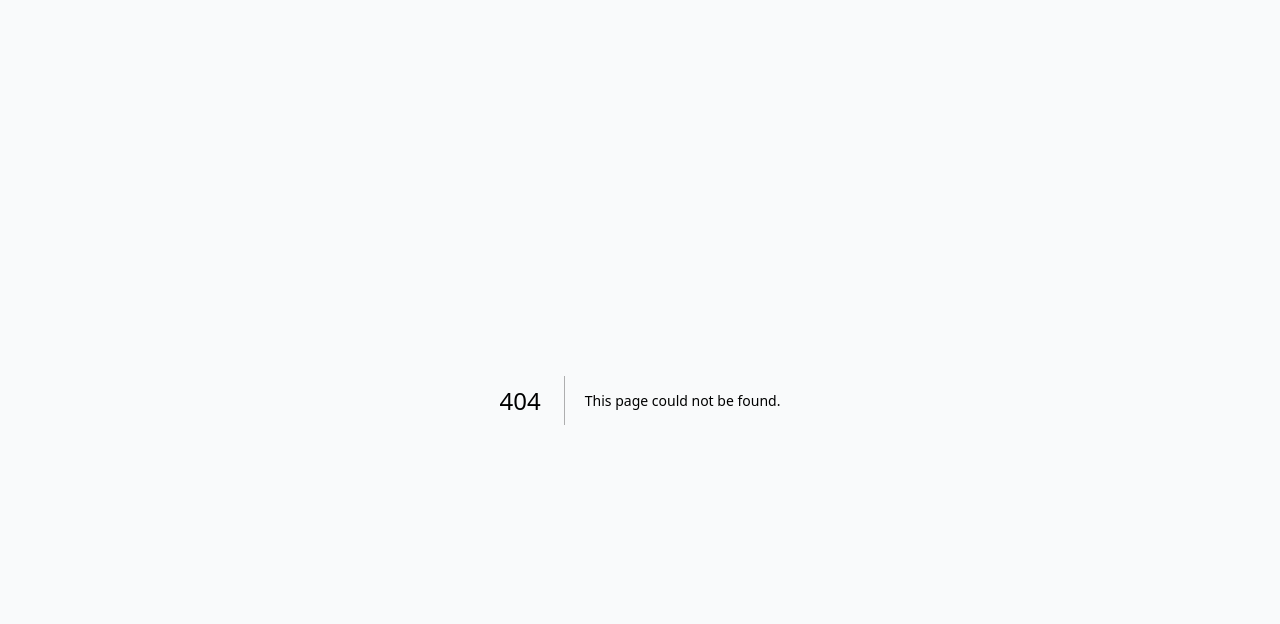
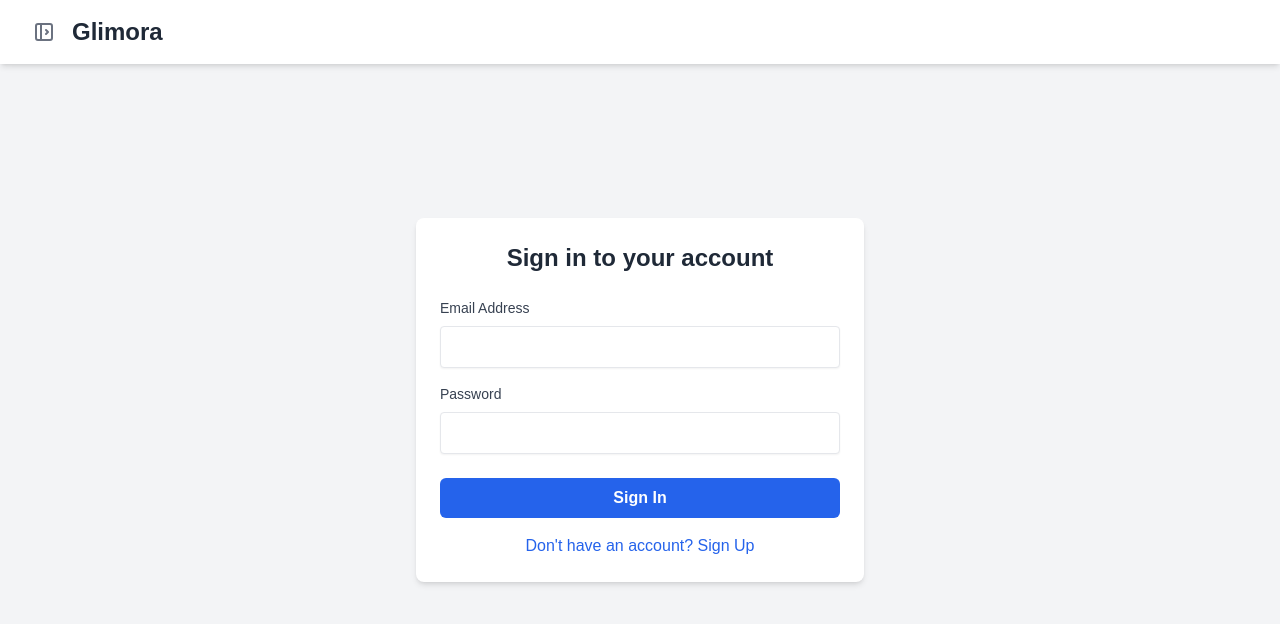
Before and after one commit to Md-Sazzad-Ahsan/Glimora, a Next.js app: page /auth in a window 1280 px wide. Before the commit this address had no page. Shown: the top 624 px of the page. Built offline with nearby package versions, Linux system fonts and the light colour scheme; no server answers.

Commit message:
add Authentication

```diff
--- /dev/null
+++ b/app/api/auth/[...nextauth]/route.js
@@ -0,0 +1,70 @@
+import NextAuth from 'next-auth';
+import CredentialsProvider from 'next-auth/providers/credentials';
+import GoogleProvider from 'next-auth/providers/google';
+import GithubProvider from 'next-auth/providers/github';
+import { getAuth } from 'firebase-admin/auth';
+import admin from 'firebase-admin';
+
+// Initialize Firebase Admin SDK
+if (!admin.apps.length) {
+  admin.initializeApp({
+    credential: admin.credential.cert({
+      projectId: process.env.FIREBASE_PROJECT_ID,
+      clientEmail: process.env.FIREBASE_CLIENT_EMAIL,
+      privateKey: process.env.FIREBASE_PRIVATE_KEY.replace(/\\n/g, '\n'),
+    }),
+  });
+}
+
+const handler = NextAuth({
+  providers: [
+    GoogleProvider({
+      clientId: process.env.GOOGLE_CLIENT_ID,
+      clientSecret: process.env.GOOGLE_CLIENT_SECRET,
+    }),
+    GithubProvider({
+      clientId: process.env.GITHUB_ID,
+      clientSecret: process.env.GITHUB_SECRET,
+    }),
+    CredentialsProvider({
+      name: 'Firebase',
+      credentials: {
+        idToken: { label: 'Firebase ID Token', type: 'text' },
+      },
+      async authorize(credentials) {
+        try {
+          const decoded = await getAuth().verifyIdToken(credentials.idToken);
+
+          return {
+            id: decoded.uid,
+            email: decoded.email,
+            name: decoded.name || null,
+            image: decoded.picture || null,
+          };
+        } catch (error) {
+          console.error('Firebase token verification failed:', error);
+          return null;
+        }
+      },
+    }),
+  ],
+  session: {
+    strategy: 'jwt',
+  },
+  callbacks: {
+    async jwt({ token, user }) {
+      if (user) {
+        token.uid = user.id;
+      }
+      return token;
+    },
+    async session({ session, token }) {
+      if (token?.uid) {
+        session.user.uid = token.uid;
+      }
+      return session;
+    },
+  },
+});
+
+export { handler as GET, handler as POST };
--- /dev/null
+++ b/app/auth/page.js
@@ -0,0 +1,123 @@
+'use client';
+
+import { useState } from 'react';
+import { getAuth, createUserWithEmailAndPassword, signInWithEmailAndPassword, signOut as firebaseSignOut } from 'firebase/auth';
+import { getFirestore, doc, setDoc } from 'firebase/firestore';
+import { initializeApp } from 'firebase/app';
+import firebaseConfig from '../../lib/firebaseConfig'; // Your Firebase config
+import Header from '../components/Header'; // Adjust if needed
+
+// Initialize Firebase once
+const app = initializeApp(firebaseConfig);
+const auth = getAuth(app);
+const db = getFirestore(app);
+
+export default function AuthPage() {
+  const [isSigningUp, setIsSigningUp] = useState(false);
+  const [email, setEmail] = useState('');
+  const [password, setPassword] = useState('');
+  const [error, setError] = useState(null);
+  const [user, setUser] = useState(null);
+
+  const handleEmailSignUp = async (e) => {
+    e.preventDefault();
+    setError(null);
+    try {
+      const userCredential = await createUserWithEmailAndPassword(auth, email, password);
+      await setDoc(doc(db, 'users', userCredential.user.uid), {
+        email: userCredential.user.email,
+        createdAt: new Date(),
+      });
+      setUser(userCredential.user);
+    } catch (error) {
+      setError(error.message);
+    }
+  };
+
+  const handleEmailSignIn = async (e) => {
+    e.preventDefault();
+    setError(null);
+    try {
+      const userCredential = await signInWithEmailAndPassword(auth, email, password);
+      setUser(userCredential.user);
+    } catch (error) {
+      setError(error.message);
+    }
+  };
+
+  const handleSignOut = async () => {
+    await firebaseSignOut(auth);
+    setUser(null);
+  };
+
+  return (
+    <div>
+      <Header />
+      {user ? (
+        <div className="container mx-auto p-4">
+          <h2 className="text-2xl font-bold mb-4">Welcome, {user.email}!</h2>
+          <button
+            onClick={handleSignOut}
+            className="bg-red-500 text-white px-4 py-2 rounded hover:bg-red-600 transition"
+          >
+            Sign out
+          </button>
+        </div>
+      ) : (
+        <div className="flex items-center justify-center min-h-screen bg-gray-100 dark:bg-gray-900">
+          <div className="w-full max-w-md bg-white dark:bg-gray-800 rounded-lg shadow-md p-6">
+            <h2 className="text-2xl font-bold text-center text-gray-800 dark:text-white mb-6">
+              {isSigningUp ? 'Create an account' : 'Sign in to your account'}
+            </h2>
+
+            {error && <p className="text-red-500 text-sm text-center mb-4">{error}</p>}
+
+            <form onSubmit={isSigningUp ? handleEmailSignUp : handleEmailSignIn} className="mb-4">
+              <div className="mb-4">
+                <label htmlFor="email" className="block text-gray-700 dark:text-gray-300 text-sm font-medium mb-2">
+                  Email Address
+                </label>
+                <input
+                  type="email"
+                  id="email"
+                  value={email}
+                  onChange={(e) => setEmail(e.target.value)}
+                  required
+                  className="shadow-sm border rounded w-full py-2 px-3 text-gray-700 dark:bg-gray-700 dark:border-gray-600 dark:text-white focus:outline-none focus:ring-blue-500 focus:border-blue-500"
+                />
+              </div>
+
+              <div className="mb-6">
+                <label htmlFor="password" className="block text-gray-700 dark:text-gray-300 text-sm font-medium mb-2">
+                  Password
+                </label>
+                <input
+                  type="password"
+                  id="password"
+                  value={password}
+                  onChange={(e) => setPassword(e.target.value)}
+                  required
+                  className="shadow-sm border rounded w-full py-2 px-3 text-gray-700 dark:bg-gray-700 dark:border-gray-600 dark:text-white focus:outline-none focus:ring-blue-500 focus:border-blue-500"
+                />
+              </div>
+
+              <button
+                type="submit"
+                className="w-full bg-blue-600 hover:bg-blue-700 text-white font-semibold py-2 px-4 rounded-md focus:outline-none focus:ring-2 focus:ring-offset-2 focus:ring-blue-500"
+              >
+                {isSigningUp ? 'Sign Up' : 'Sign In'}
+              </button>
+            </form>
+
+            <button
+              onClick={() => setIsSigningUp(!isSigningUp)}
+              className="w-full text-center text-blue-600 hover:underline dark:text-blue-400"
+            >
+              {isSigningUp ? 'Already have an account? Sign In' : "Don't have an account? Sign Up"}
+            </button>
+          </div>
+        </div>
+      )}
+    </div>
+  );
+}
--- a/app/components/Header.js
+++ b/app/components/Header.js
@@ -1,7 +1,10 @@
 import Link from 'next/link';
 import { TbLayoutSidebarLeftExpand } from "react-icons/tb";
+import { useSession } from 'next-auth/react';
+
 
 const Header = ({ toggleSidebar, isSidebarOpen }) => {
+  const { data: session } = useSession();
   return (
     <header className={`fixed top-0 right-0 z-50 bg-white shadow-md dark:bg-gray-800 transition-all duration-300 ${isSidebarOpen ? 'lg:ml-64 left-0' : 'left-0'}`}>
       <div className="flex items-center justify-between h-16 px-4 sm:px-6 lg:px-8">
@@ -16,19 +19,37 @@ const Header = ({ toggleSidebar, isSidebarOpen }) => {
             </button>
           )}
           <Link href="/" className="flex items-center">
-            <span className="text-2xl font-bold text-gray-800 dark:text-white">Glimora</span>
+            <span className="text-2xl font-bold text-gray-800 dark:text-white">
+              Glimora
+            </span>
           </Link>
         </div>
         <div className="flex items-center space-x-4">
-          <button className="hidden sm:inline-flex px-4 py-2 text-sm font-medium text-gray-700 bg-gray-100 rounded-md hover:bg-gray-200 dark:bg-gray-800 dark:text-gray-200 dark:hover:bg-gray-700">
-            Sign In
-          </button>
-          <button className="px-4 py-2 text-sm font-medium text-white bg-gray-600 rounded-md hover:bg-gray-700">
-            Sign Up
-          </button>
-        </div>
+          {session?.user ? (
+            <Link href={`/users/${session.user.id}`} className="text-white hover:text-gray-300">
+              Profile
+            </Link>
+          ) : (
+            <>
+              <Link href="/auth" className="text-white hover:text-gray-300">
+                Sign In
+              </Link>
+              <Link href="/auth" className="text-white hover:text-gray-300">
+                Sign Up
+              </Link>
+            </>
+          )}
+
+
+
+
+
+
+
+
       </div>
-    </header>
+    </div>
+    </header >
   );
 };
 
--- a/app/layout.js
+++ b/app/layout.js
@@ -1,7 +1,9 @@
+import { SessionProvider } from 'next-auth/react';
 import './globals.css';
 
+
 export const metadata = {
-  title: 'Glimora - AI Chat Assistant',
+  title: 'Glimora -  Assistant',
   description: 'A modern ChatGPT-like web application built with Next.js',
 };
 
@@ -28,7 +30,9 @@ export default function RootLayout({ children }) {
         <meta name="twitter:image" content="/opengraph-image.jpg" />
       </head>
       <body className="min-h-screen bg-gray-50 dark:bg-gray-900 antialiased">
-        {children}
+        <SessionProvider>
+          {children}
+        </SessionProvider>
       </body>
     </html>
   );
--- /dev/null
+++ b/app/users/[id]/page.js
@@ -0,0 +1,57 @@
+'use client';
+
+import { useSession } from 'next-auth/react';
+import { useRouter } from 'next/navigation';
+import { useEffect } from 'react';
+
+const UserProfilePage = ({ params }) => {
+  const { id } = params;
+  const { data: session, status } = useSession();
+  const router = useRouter();
+
+  useEffect(() => {
+    if (status === 'unauthenticated') {
+      router.push('/auth'); // Redirect to your login page
+    }
+  }, [status, router]);
+
+  if (status === 'loading') {
+    return <div className="flex justify-center items-center min-h-screen">Loading...</div>;
+  }
+
+  // Placeholder for fetching user data from a database based on the 'id'
+  // import { useState, useEffect } from 'react';
+  // const [userData, setUserData] = useState(null);
+  // useEffect(() => {
+  //   // Fetch user data from your database (e.g., Firebase) using the 'id' from params
+  //   // setUserData(fetchedData);
+  // }, [id]);
+
+  if (session) {
+    // You might want to add logic here to fetch specific user data based on 'id'
+    // For this example, we'll just display session info.
+
+    return (
+      <div className="flex justify-center items-center min-h-screen bg-gray-100 dark:bg-gray-900">
+        <div className="bg-white dark:bg-gray-800 p-8 rounded-lg shadow-md text-center">
+          <h1 className="text-2xl font-bold mb-4 text-gray-800 dark:text-white">User Profile</h1>
+          <p className="text-gray-600 dark:text-gray-300">User ID: {id}</p>
+          {session.user?.name && (
+            <p className="text-gray-600 dark:text-gray-300">Name: {session.user.name}</p>
+          )}
+          {session.user?.email && (
+            <p className="text-gray-600 dark:text-gray-300">Email: {session.user.email}</p>
+          )}
+          {/* Display additional user data fetched from the database here */}
+          {/* {userData && (
+            <p className="text-gray-600 dark:text-gray-300">Additional Info: {userData.someField}</p>
+          )} */}
+        </div>
+      </div>
+    );
+  }
+
+  return null; // Or a loading indicator while redirecting
+};
+
+export default UserProfilePage;
--- /dev/null
+++ b/lib/firebaseConfig.js
@@ -0,0 +1,19 @@
+// Import the functions you need from the SDKs you need
+import { initializeApp } from "firebase/app";
+import { getAnalytics } from "firebase/analytics";
+// TODO: Add SDKs for Firebase products that you want to use
+// https://firebase.google.com/docs/web/setup#available-libraries
+
+// Your web app's Firebase configuration
+// For Firebase JS SDK v7.20.0 and later, measurementId is optional
+const firebaseConfig = {
+  apiKey: "process.env.FIREBASE_API_KEY",
+  authDomain: "process.env.FIREBASE_AUTH_DOMAIN",
+  projectId: "process.env.FIREBASE_PROJECT_ID",
+  storageBucket: "process.env.FIREBASE_MESSAGE_SENDER_ID",
+  messagingSenderId: "process.env.FIREBASE_STORAGE_BUCKET",
+  appId: "process.env.FIREBASE_APP_ID",
+  measurementId: "process.env.FIREBASE_MEASUREMENT_ID"
+};
+
+export default firebaseConfig;
--- a/package.json
+++ b/package.json
@@ -12,9 +12,12 @@
     "@langchain/community": "^0.3.43",
     "@tavily/core": "^0.5.2",
     "docx": "^9.5.0",
+    "firebase": "^11.8.1",
+    "firebase-admin": "^12.7.0",
     "langchain": "^0.3.26",
     "moviedb-promise": "^4.0.7",
     "next": "15.3.2",
+    "next-auth": "^5.0.0-beta.28",
     "next-themes": "^0.4.6",
     "openai": "^4.100.0",
     "pdf-parse": "^1.1.1",
```
Also changed, not shown: 2 other files (tests, documents, lock files or other folders).
